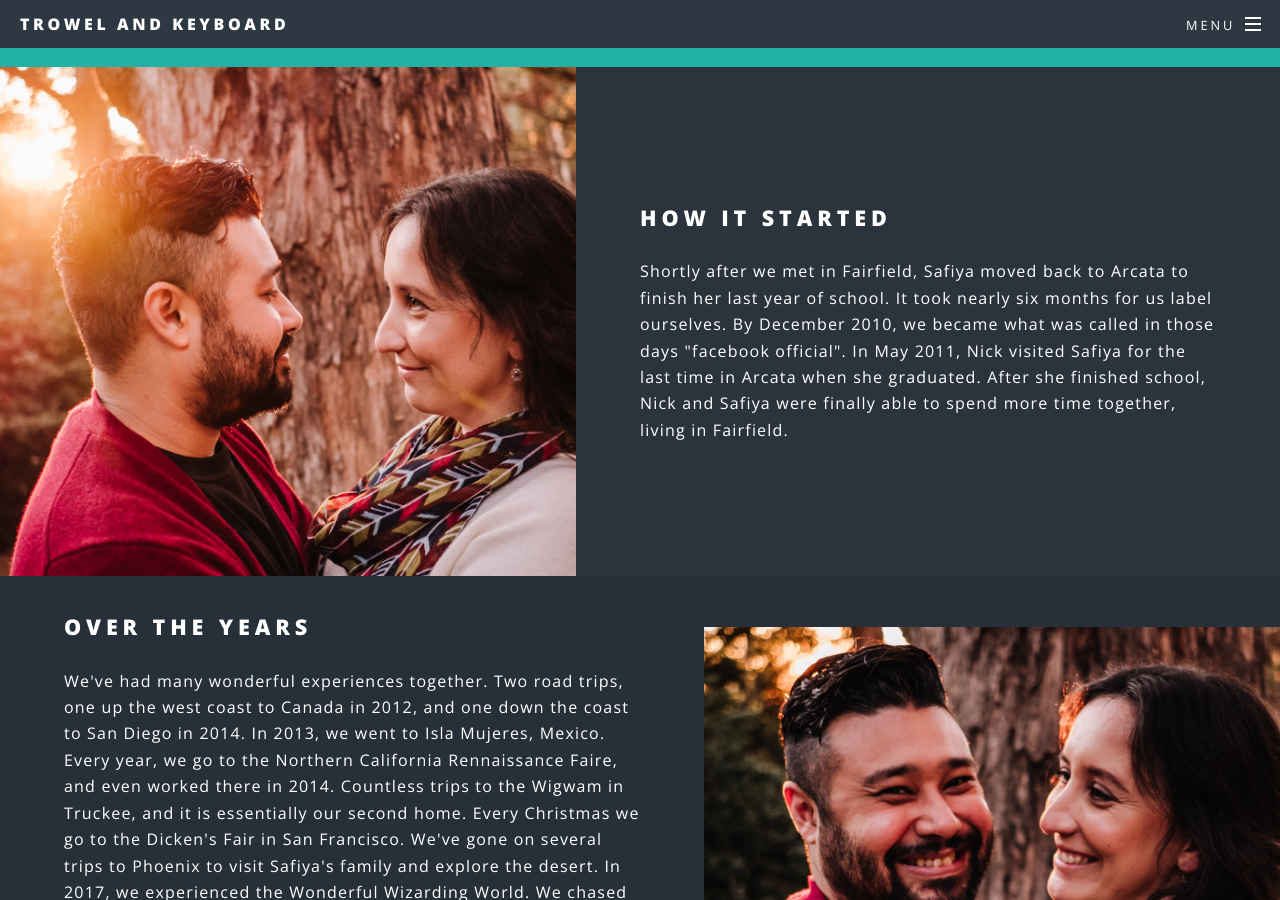
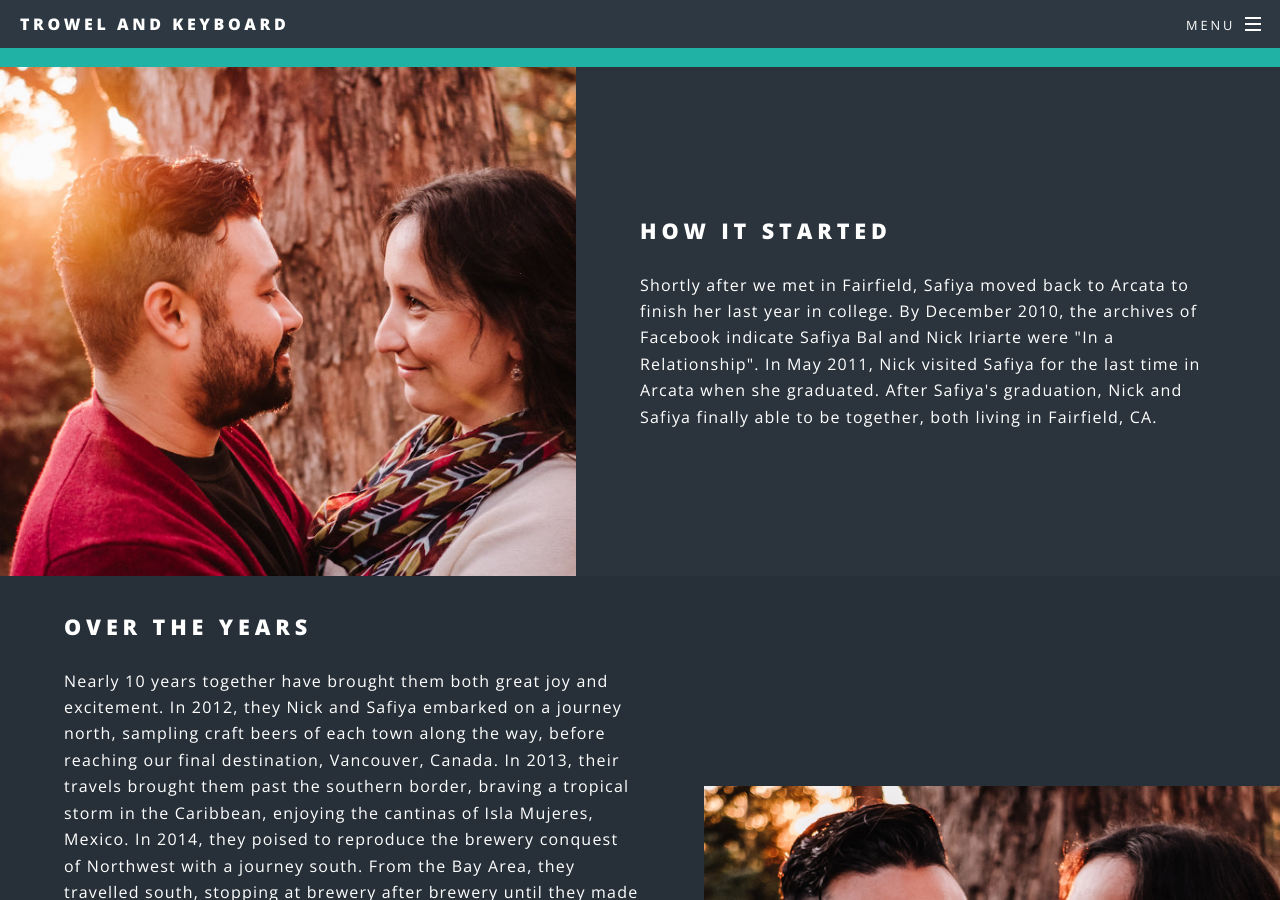
Before and after one commit to trowelandkeyboard/trowelandkeyboard.github.io, a Jekyll site: the page built from index.html, in a window 1280 px wide and 900 px high, scrolled down 1354 px. Built offline with Jekyll 4.4.1, drawn with Linux system fonts in a browser that asks for light colours; some of the changed text lies outside the part shown.

Commit message:
Edit text

```diff
--- a/index.html
+++ b/index.html
@@ -38,21 +38,29 @@ layout: landing
 							<div class="image"><img src="images/pic01.jpg" alt="" /></div><div class="content">
 								<h2>How it Started<br />
 								</h2>
-								<p>Shortly after we met in Fairfield, Safiya moved back to Arcata to finish her last year of school. It took nearly six months for us label ourselves.
-								By December 2010, we became what was called in those days "facebook official". In May 2011, Nick visited Safiya for the last time in Arcata when she graduated.
-								After she finished school, Nick and Safiya were finally able to spend more time together, living in Fairfield.</p>
+								<p>Shortly after we met in Fairfield, Safiya moved back to Arcata to finish her last year in college.
+								By December 2010, the archives of Facebook indicate Safiya Bal and Nick Iriarte were "In a Relationship".
+								In May 2011, Nick visited Safiya for the last time in Arcata when she graduated.
+								After Safiya's graduation, Nick and Safiya finally able to be together, both living in Fairfield, CA.</p>
 							</div>
 						</section>
 						<section class="spotlight">
 							<div class="image"><img src="images/pic02.jpg" alt="" /></div><div class="content">
 								<h2>Over the Years<br />
 								</h2>
-								<p>We've had many wonderful experiences together. Two road trips, one up the west coast to Canada in 2012, and one down the coast to San Diego in 2014.
-								In 2013, we went to Isla Mujeres, Mexico. Every year, we go to the Northern California Rennaissance Faire, and even worked there in 2014.
-								Countless trips to the Wigwam in Truckee, and it is essentially our second home. Every Christmas we go to the Dicken's Fair in San Francisco.
-								We've gone on several trips to Phoenix to visit Safiya's family and explore the desert. In 2017, we experienced the Wonderful Wizarding World. We chased waterfalls on Maui in 2018.
-								We've had our job struggles, but by 2016, we seemed to have it figured out. Nick has climbed the tech ladder and his hard work has finally paid off. Safiya spent years bouncing between archaeology field projects, and has settled into career mode.
-								In 2019, we joined the homeowner's club after we bought our little house in Richmond, California.</p>
+								<p>Nearly 10 years together have brought them both great joy and excitement.
+								In 2012, they Nick and Safiya embarked on a journey north, sampling craft beers of each town along the way, before reaching our final destination, Vancouver, Canada.
+								In 2013, their travels brought them past the southern border, braving a tropical storm in the Caribbean, enjoying the cantinas of Isla Mujeres, Mexico.
+								In 2014, they poised to reproduce the brewery conquest of Northwest with a journey south.
+								From the Bay Area, they travelled south, stopping at brewery after brewery until they made it San Diego, the craft beer mecca of Southern California.
+								Both Nick and Safiya, working hard on their careers, found solace in their countles trips to the Wigwam, in Truckee, which has become almost like a second home.
+								Vacations were few and far between, but they made the most of spending time with friends and family locally.
+								Whether it was yelling "Hazaa!" at the Northern California Rennaissance Faire, visiting Safiya's family in Phoenix, AZ, exploring Charles Dicken's London at the Christmas Dicken's Fair, or simply having brunch with friends, they were happy to enjoy life with each other.
+								After a long hiatus from having a hiatus, in 2018, we were afforded the wonderful opportunity to visit Maui, where they hiked in flip flops, explored the jungle, and laid on the beach.
+								The hard work they put into their careers would eventually pay off.
+								After many years bouncing between archaeology field projects, Safiya is now set in a stable position, and Nick grinded his way from being a technician to a Security Engineer.
+								In 2019, Nick and Safiya joined the "Homeowner's Club", buying their first home in Richmond, CA.
+								</p>
 							</div>
 						</section>
 						<section class="spotlight">
```
